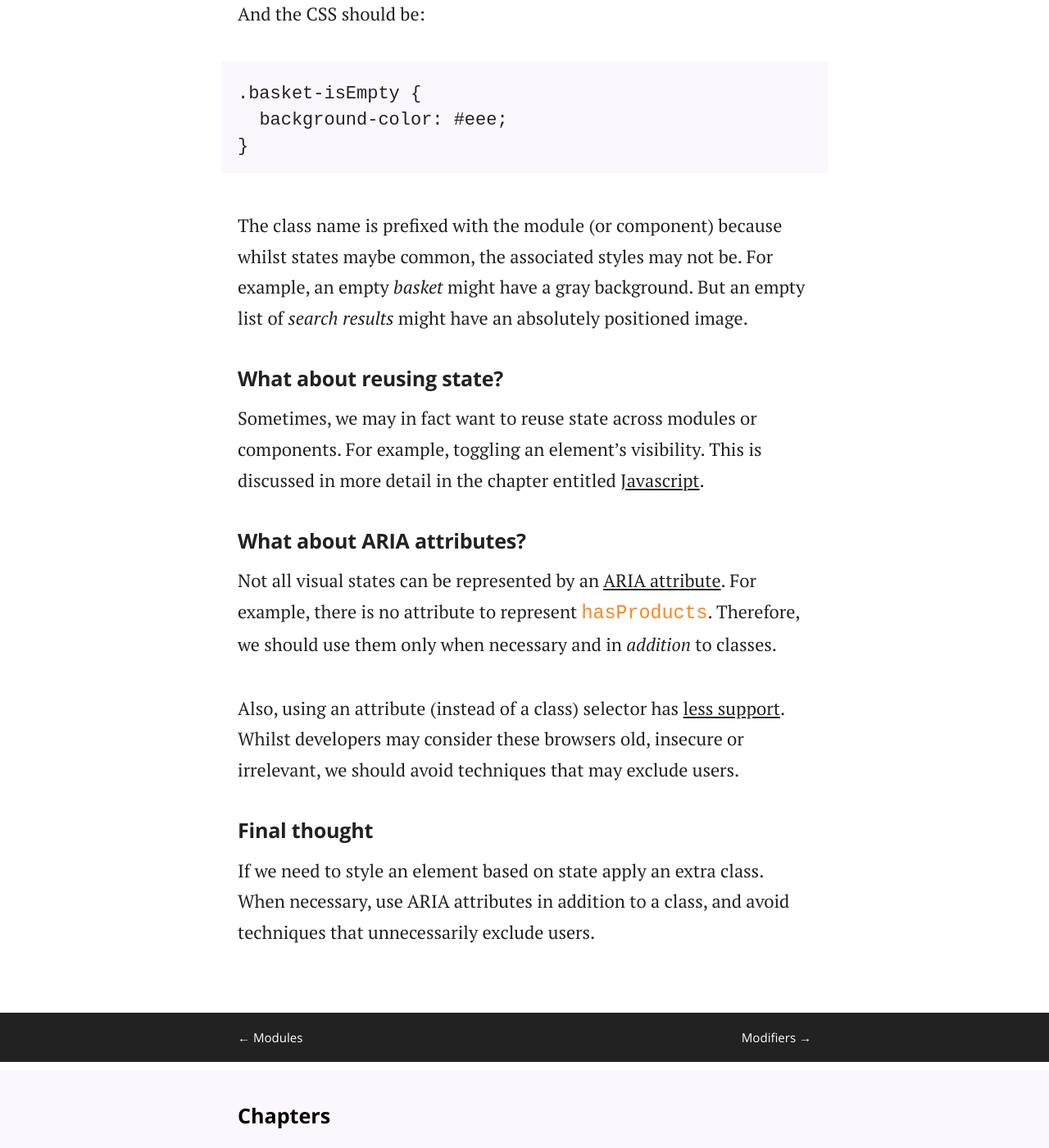
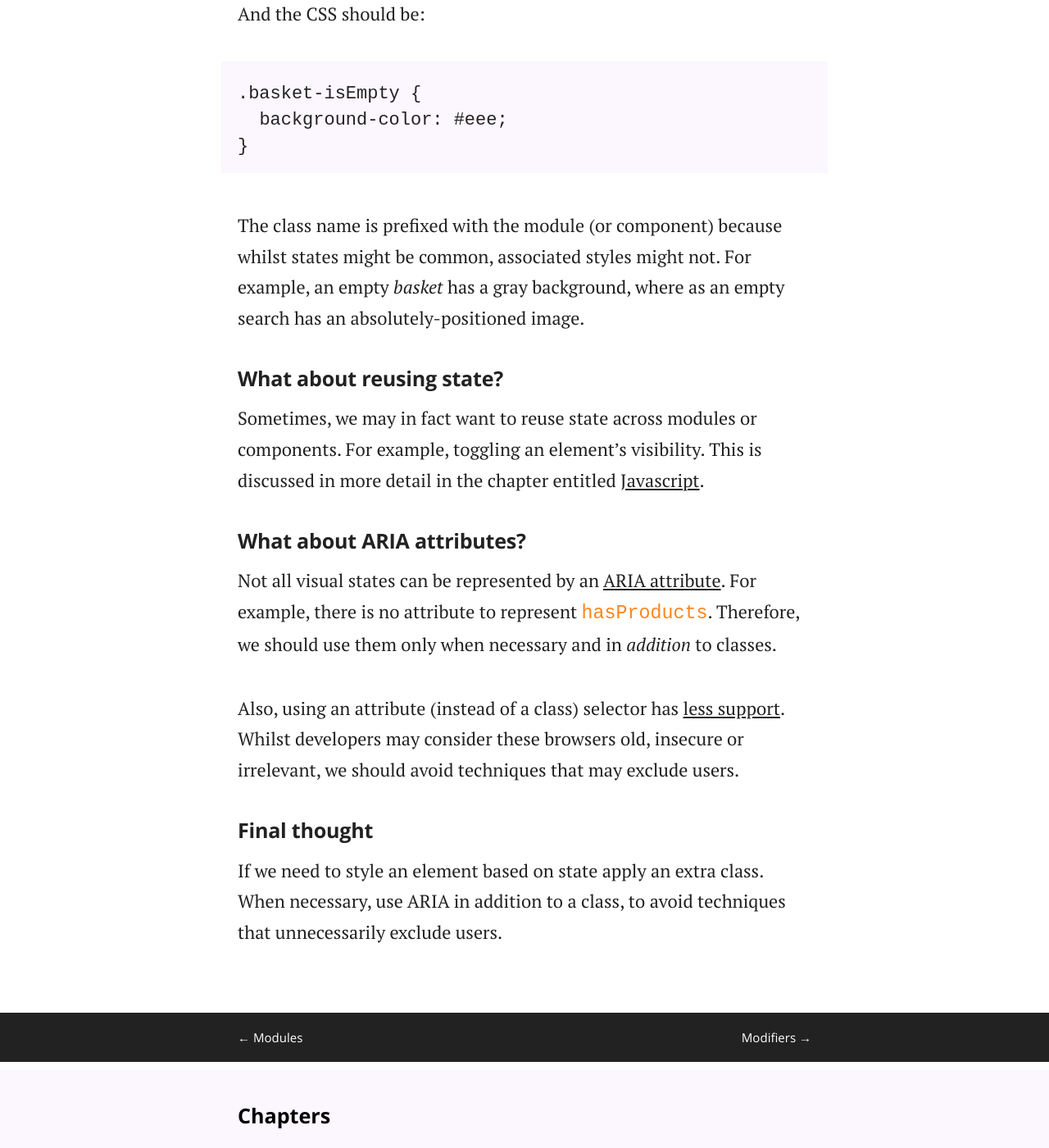
Before and after one commit to adamsilver/maintainablecss.com-jekyll, a Jekyll site: the page built from _chapters/07-state.md, in a window 1280 px wide and 1400 px high, scrolled down 951 px. Shown: the whole window at 82% size. Built offline with Jekyll 4.4.1, drawn with Linux system fonts in a browser that asks for light colours.

Commit message:
Update some copy here and there

```diff
--- a/_chapters/07-state.md
+++ b/_chapters/07-state.md
@@ -25,7 +25,7 @@ And the CSS should be:
       background-color: #eee;
 	}
 
-The class name is prefixed with the module (or component) because whilst states maybe common, the associated styles may not be. For example, an empty *basket* might have a gray background. But an empty list of *search results* might have an absolutely positioned image.
+The class name is prefixed with the module (or component) because whilst states might be common, associated styles might not. For example, an empty *basket* has a gray background, where as an empty search has an absolutely-positioned image.
 
 ## What about reusing state?
 
@@ -39,4 +39,4 @@ Also, using an attribute (instead of a class) selector has [less support](https:
 
 ## Final thought
 
-If we need to style an element based on state apply an extra class. When necessary, use ARIA attributes in addition to a class, and avoid techniques that unnecessarily exclude users.
+If we need to style an element based on state apply an extra class. When necessary, use ARIA in addition to a class, to avoid techniques that unnecessarily exclude users.
```
Also changed, not shown: _chapters/01-introduction.md (+1 -1 lines), _chapters/06-modules.md (+2 -2 lines).
